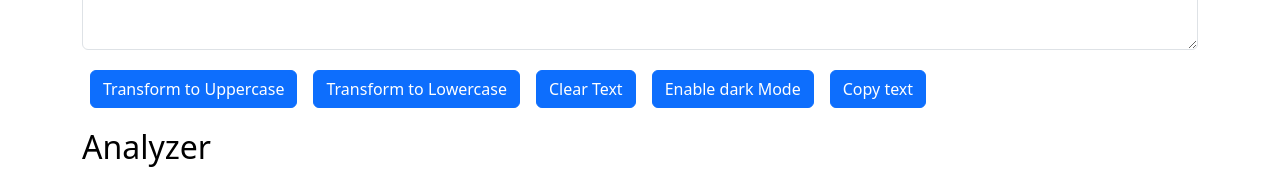
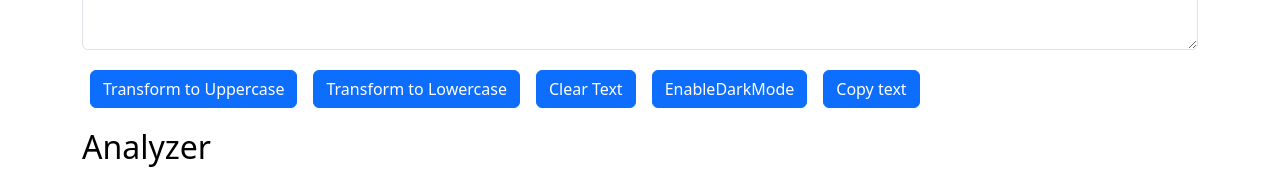
Before and after one commit to maheshmore667/Text-Transformer, a React (Create React App) app: page / in a window 1280 px wide. Shown: the part 284-453 px from the top of the page. Built offline with nearby package versions, Linux system fonts and the light colour scheme.

Commit message:
Button tesxt updated

```diff
--- a/src/Components/TextContainer.js
+++ b/src/Components/TextContainer.js
@@ -5,7 +5,8 @@ export default function TextContainer() {
     const[style, setMyStyle] = useState({
         color : "black",
         backgroundColor : "white"
-    })
+    });
+    const[buttonText, setButtonText] = useState("EnableDarkMode");
 
     const handleOnChange = (event) =>{
         setText(event?.target?.value);
@@ -29,11 +30,13 @@ export default function TextContainer() {
             color : "white",
             backgroundColor : "black"
         });
+        setButtonText("DisableDarkMode");
        } else {
         setMyStyle({
             color : "black",
             backgroundColor : "white"
         });
+        setButtonText("EnableDarkMode");
        }
     }
 
@@ -56,7 +59,7 @@ export default function TextContainer() {
         <button className="btn btn-primary mx-2 my-1" onClick={handleUppercase}>Transform to Uppercase</button>
         <button className="btn btn-primary mx-2 my-1" onClick={handleLowercase}>Transform to Lowercase</button>
         <button className="btn btn-primary mx-2 my-1" onClick={cleartext}>Clear Text</button>
-        <button className="btn btn-primary mx-2 my-1" onClick={enableDarkMode}>Enable dark Mode</button>
+        <button className="btn btn-primary mx-2 my-1" onClick={enableDarkMode}>{buttonText}</button>
         <button className="btn btn-primary mx-2 my-1" onClick={copyText}>Copy text</button>
     </div>
     <div className="my-3">
```
